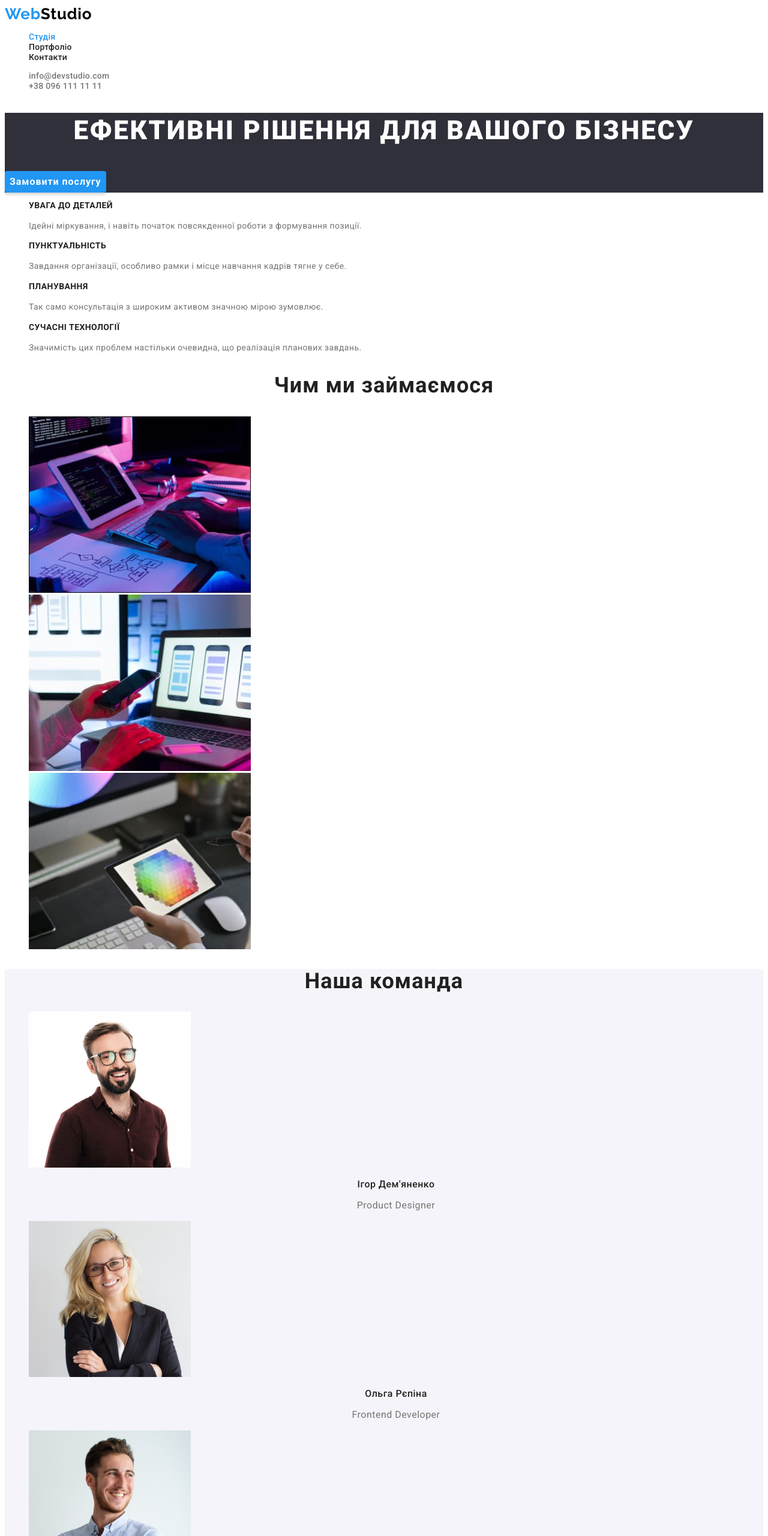
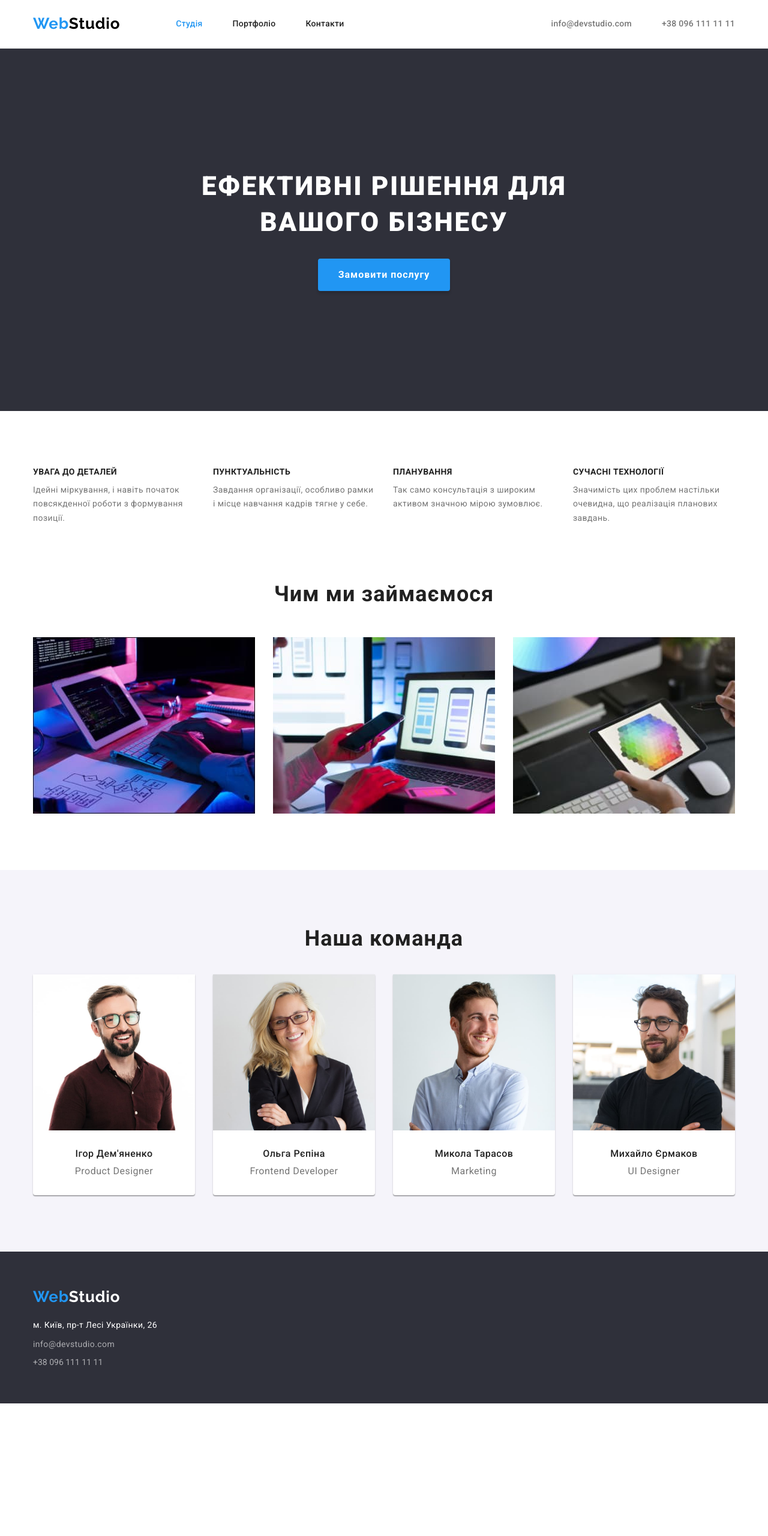
Before and after one commit to andrey-kupka/goit-markup-hw-03, a plain HTML site: page index.html in a window 1280 px wide. Shown: the top 2560 px of the page at 60% size. After the commit the page ends 2339 px from the top, so only its background shows below. Drawn offline with nearby package versions, Linux system fonts and the light colour scheme.

Commit message:
додано стилі

```diff
--- a/css/styles.css
+++ b/css/styles.css
@@ -2,7 +2,43 @@
     --primary-text-color: #757575;
     --title-text-color: #212121;
     --accent-color: #2196f3;
+    --btn-color: #2196f3;
     --white-color: #ffffff;
+}
+
+*,
+*::before,
+*::after {
+    box-sizing: border-box;
+}
+
+p,
+h1,
+h2,
+h3,
+h4,
+h5,
+h6 {
+    margin: 0;
+}
+
+ul {
+    margin: 0;
+    padding-left: 0;
+}
+
+button {
+    cursor: pointer;
+}
+
+.contacts {
+    font-style: normal;
+}
+
+img {
+    display: block;
+    max-width: 100%;
+    height: auto;
 }
 
 body {
@@ -20,9 +56,32 @@ body {
     text-decoration: none;
 }
 
+.container {
+    width: 1200px;
+    padding-left: 15px;
+    padding-right: 15px;
+    margin: 0 auto;
+}
+
+.section {
+    padding-top: 94px;
+    padding-bottom: 94px;
+}
 /*---------------- header -------------------*/
 .header {
     background-color: var(--white-color);
+    border-bottom: 1px solid #ececec;
+    padding-top: 24px;
+    padding-bottom: 25px;
+}
+
+.nav {
+    display: flex;
+    align-items: center;
+}
+
+.nav>.header-logo {
+    margin-right: 93px;
 }
 
 .header-logo,
@@ -43,6 +102,11 @@ body {
     color: #000000;
 }
 
+.header-list {
+    display: flex;
+    gap: 50px;
+}
+
 .header-list .header-link.current {
     color: var(--accent-color);
 }
@@ -60,6 +124,11 @@ body {
     color: var(--accent-color);
 }
 
+.contact-list {
+    display: flex;
+    gap: 50px;
+    margin-left: auto;
+}
 .contact-link {
     color: var(--primary-text-color);
 }
@@ -87,6 +156,8 @@ body {
 /*------------------- hero -----------------*/
 .hero {
     background: #2f303a;
+    padding-top: 200px;
+    padding-bottom: 200px;
 }
 
 .hero-title {
@@ -97,6 +168,10 @@ body {
     letter-spacing: 0.06em;
     text-transform: uppercase;
     color: var(--white-color);
+    display: block;
+    margin: 0 auto;
+    margin-bottom: 30px;
+    width: 696px;
 }
 
 .button {
@@ -114,6 +189,8 @@ body {
     border: 2px solid #2196f3;
     box-shadow: 0px 4px 4px rgba(0, 0, 0, 0.15);
     border-radius: 4px;
+    margin: 0 auto;
+    padding: 10px 32px;
 }
 
 .button:hover,
@@ -132,6 +209,17 @@ body {
     letter-spacing: 0.03em;
     text-transform: uppercase;
     color: var(--title-text-color);
+    margin-bottom: 10px;
+}
+
+.features-list {
+    display: flex;
+    gap: 30px;
+}
+
+.features-item {
+    display: block;
+    width: 270px;
 }
 
 .features-text {
@@ -139,7 +227,12 @@ body {
     letter-spacing: 0.03em;
 }
 
+
 /* -------------- preview ----------------- */
+.preview {
+    padding-top: 0;
+}
+
 .section-title {
     font-size: 36px;
     line-height: 1.16;
@@ -148,9 +241,21 @@ body {
     color: var(--title-text-color);
 }
 
+.preview-title {
+    margin-bottom: 50px;
+}
 /* ----------------- team ---------------- */
 .team {
     background-color: #f5f4fa;
+}
+
+.main-list {
+    display: flex;
+    gap: 30px;
+}
+
+.team-main-title {
+    margin-bottom: 38px;
 }
 
 .team-title {
@@ -160,6 +265,19 @@ body {
     text-align: center;
     letter-spacing: 0.03em;
     color: var(--title-text-color);
+    margin-bottom: 10px;
+}
+
+.team-wrap {
+    padding-top: 30px;
+    padding-bottom: 30px;
+}
+
+.team-item {
+    background: #ffffff;
+    box-shadow: 0px 1px 3px rgba(0, 0, 0, 0.12), 0px 1px 1px rgba(0, 0, 0, 0.14),
+        0px 2px 1px rgba(0, 0, 0, 0.2);
+    border-radius: 0px 0px 4px 4px;
 }
 
 .team-text {
@@ -172,16 +290,22 @@ body {
 /* ---------------- footer ----------------- */
 .footer {
     background-color: #2f303a;
+    padding-top: 60px;
+    padding-bottom: 60px;
 }
 
 .bottom-logo {
     color: var(--white-color);
 }
 
-.address-item {
+.address {
+    margin-top: 20px;
+}
+
+.address-item:not(:last-child) {
     line-height: 1.71;
     letter-spacing: 0.03em;
-    font-style: normal;
+    margin-bottom: 9px;
 }
 
 .address-content {
@@ -199,6 +323,13 @@ body {
 
 /* ----------- portfolio ------------- */
 /* filter */
+.filters-list {
+    margin-bottom: 50px;
+    display: flex;
+    gap: 8px;
+    justify-content: center;
+}
+
 .filters-btn {
     font-family: inherit;
     font-weight: 500;
@@ -210,6 +341,7 @@ body {
     background: #f5f4fa;
     border: 2px solid #f5f4fa;
     border-radius: 4px;
+    padding: 6px 22px;
 }
 
 .filters-btn:hover,
@@ -226,7 +358,13 @@ body {
 
 .content-item {
     background: var(--white-color);
-    border: 1px solid #eeeeee;
+    width: calc((100% - 60px) / 3);
+}
+
+.content-list {
+    display: flex;
+    flex-wrap: wrap;
+    gap: 30px;
 }
 
 .content-title {
@@ -234,6 +372,14 @@ body {
     line-height: 2;
     letter-spacing: 0.06em;
     color: var(--title-text-color);
+    margin-bottom: 4px;
+}
+
+.content-wrap {
+    padding: 20px 24px;
+    border-bottom: 1px solid #eeeeee;
+    border-left: 1px solid #eeeeee;
+    border-right: 1px solid #eeeeee;
 }
 
 .content-text {
--- a/index.html
+++ b/index.html
@@ -11,11 +11,19 @@
       href="https://fonts.googleapis.com/css2?family=Raleway:wght@700&family=Roboto:wght@400;500;700;900&display=swap"
       rel="stylesheet"
     />
+    <link
+      rel="stylesheet"
+      href="https://cdnjs.cloudflare.com/ajax/libs/modern-normalize/1.1.0/modern-normalize.min.css"
+      integrity="sha512-wpPYUAdjBVSE4KJnH1VR1HeZfpl1ub8YT/NKx4PuQ5NmX2tKuGu6U/JRp5y+Y8XG2tV+wKQpNHVUX03MfMFn9Q=="
+      crossorigin="anonymous"
+      referrerpolicy="no-referrer"
+    />
     <link rel="stylesheet" href="./css/styles.css" />
   </head>
   <body>
     <header class="header">
-      <nav class="header-nav">
+      <div class="container nav">
+        <nav class="nav">
           <a class="header-logo" href="./index.html" lang="en"
             ><span class="part-logo">Web</span
             ><span class="up-logo">Studio</span></a
@@ -44,13 +52,17 @@
             >
           </li>
         </ul>
+      </div>
     </header>
     <main>
       <section class="hero">
+        <div class="container">
           <h1 class="hero-title">Ефективні рішення для вашого бізнесу</h1>
           <button type="button" class="button">Замовити послугу</button>
+        </div>
       </section>
-      <section>
+      <section class="section">
+        <div class="container">
           <h2 class="visually-hidden">Наші переваги</h2>
           <ul class="features-list list">
             <li class="features-item">
@@ -63,8 +75,8 @@
             <li class="features-item">
               <h3 class="features-title">ПУНКТУАЛЬНІСТЬ</h3>
               <p class="features-text">
-              Завдання організації, особливо рамки і місце навчання кадрів тягне
-              у себе.
+                Завдання організації, особливо рамки і місце навчання кадрів
+                тягне у себе.
               </p>
             </li>
             <li class="features-item">
@@ -76,14 +88,16 @@
             <li class="features-item">
               <h3 class="features-title">СУЧАСНІ ТЕХНОЛОГІЇ</h3>
               <p class="features-text">
-              Значимість цих проблем настільки очевидна, що реалізація планових
-              завдань.
+                Значимість цих проблем настільки очевидна, що реалізація
+                планових завдань.
               </p>
             </li>
           </ul>
+        </div>
       </section>
-      <section>
-        <h2 class="section-title">Чим ми займаємося</h2>
+      <section class="preview section">
+        <div class="container">
+          <h2 class="section-title preview-title">Чим ми займаємося</h2>
           <ul class="main-list list">
             <li>
               <img
@@ -110,59 +124,71 @@
               />
             </li>
           </ul>
+        </div>
       </section>
-      <section class="team">
-        <h2 class="section-title">Наша команда</h2>
+      <section class="team section">
+        <div class="container">
+          <h2 class="section-title team-main-title">Наша команда</h2>
           <ul class="main-list list">
-          <li>
+            <li class="team-item">
               <img
                 src="./images/igor.jpg"
                 alt="співробітник1"
                 width="270"
                 height="260"
               />
+              <div class="team-wrap">
                 <h3 class="team-title">Ігор Дем'яненко</h3>
                 <p class="team-text" lang="en">Product Designer</p>
+              </div>
             </li>
-          <li>
+            <li class="team-item">
               <img
                 src="./images/olga.jpg"
                 alt="співробітник2"
                 width="270"
                 height="260"
               />
+              <div class="team-wrap">
                 <h3 class="team-title">Ольга Рєпіна</h3>
                 <p class="team-text" lang="en">Frontend Developer</p>
+              </div>
             </li>
-          <li>
+            <li class="team-item">
               <img
                 src="./images/mykola.jpg"
                 alt="співробітник3"
                 width="270"
                 height="260"
               />
+              <div class="team-wrap">
                 <h3 class="team-title">Микола Тарасов</h3>
                 <p class="team-text" lang="en">Marketing</p>
+              </div>
             </li>
-          <li>
+            <li class="team-item">
               <img
                 src="./images/myhaylo.jpg"
                 alt="співробітник4"
                 width="270"
                 height="260"
               />
+              <div class="team-wrap">
                 <h3 class="team-title">Михайло Єрмаков</h3>
                 <p class="team-text" lang="en">UI Designer</p>
+              </div>
             </li>
           </ul>
+        </div>
       </section>
     </main>
     <footer class="footer">
+      <div class="container">
         <a class="footer-logo" href="./index.html" lang="en"
           ><span class="part-logo">Web</span
           ><span class="bottom-logo">Studio</span></a
         >
-      <address class="address">
+        <address class="address contacts">
           <ul class="address-list list">
             <li class="address-item">
               <a
@@ -185,6 +211,7 @@
             </li>
           </ul>
         </address>
+      </div>
     </footer>
   </body>
 </html>
```
Also changed, not shown: portfolio.html (+38 -5 lines). Lines whose indentation alone changed are shown as unchanged.
